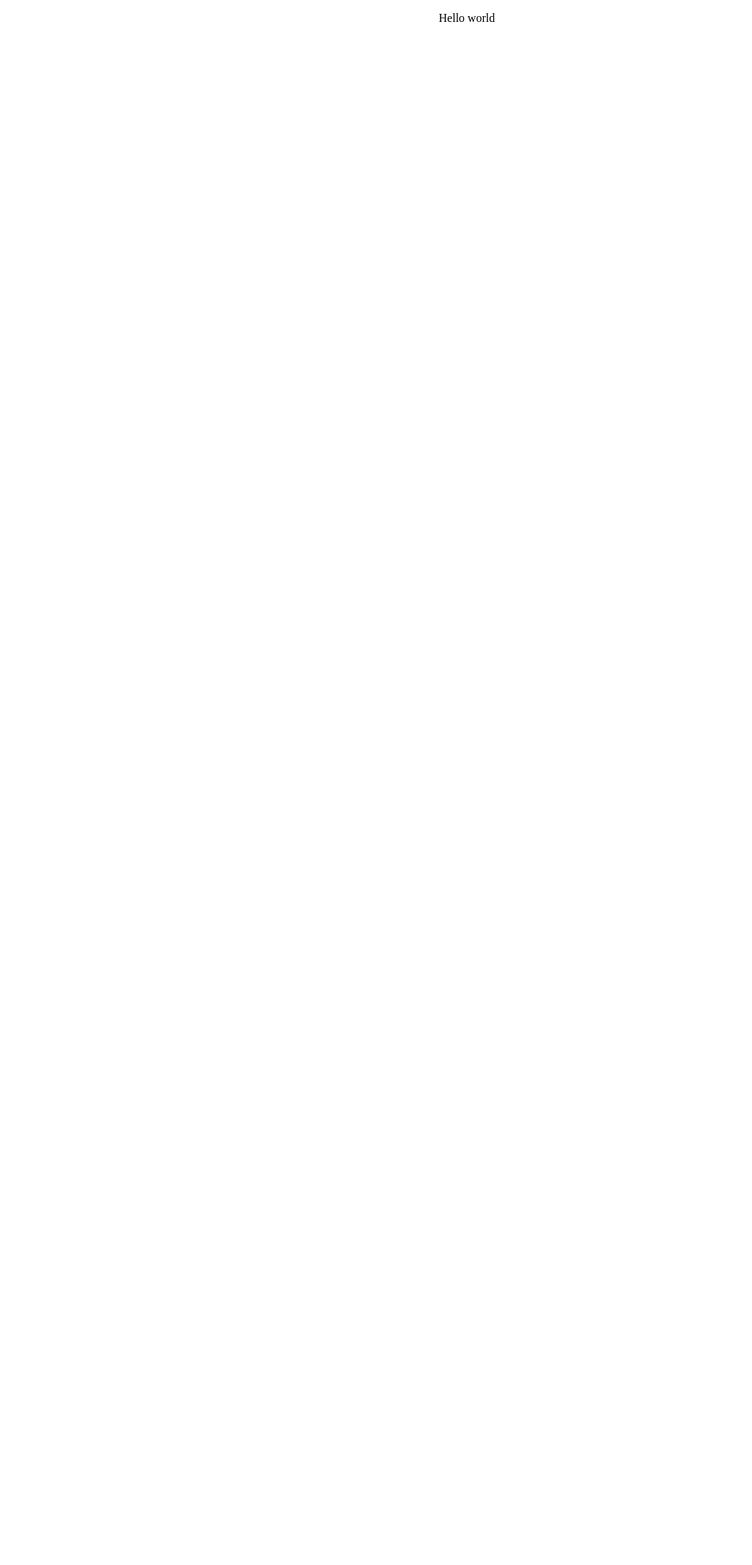
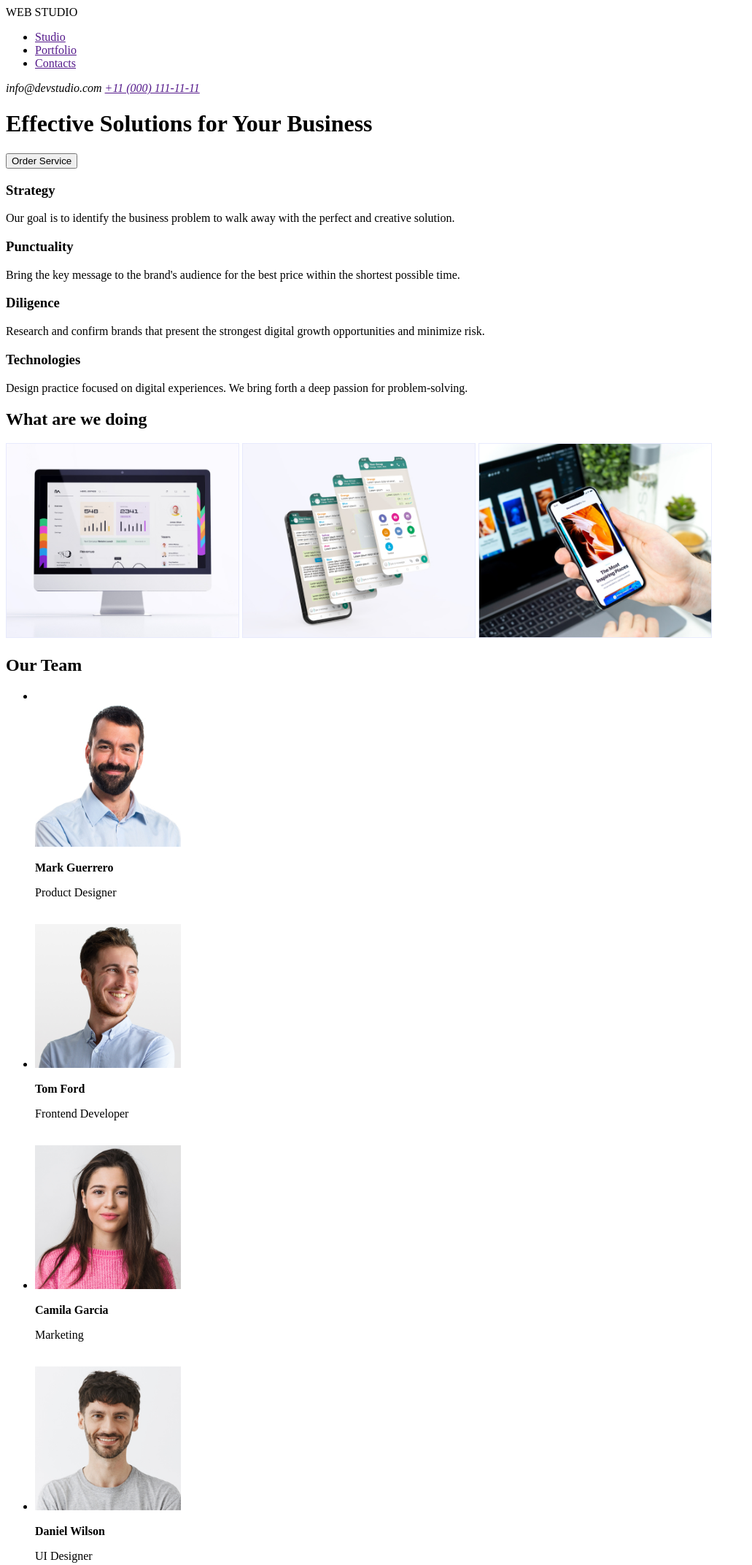
Before and after one commit to bohdan2332/goit-markup-hw-01, a plain HTML site: page index.html in a window 1280 px wide. Shown: the top 2144 px of the page at 73% size, without its empty margins (0-1031 px from the left). Before the commit the page ends 800 px from the top, so only its background shows below. Drawn offline with Linux system fonts and the light colour scheme.

Commit message:
project.1 done

```diff
--- a/index.html
+++ b/index.html
@@ -5,6 +5,129 @@
     <title>Project 1</title>
   </head>
   <body>
-   <p align=center> Hello world</p>
-  </body>
-</html>
+   <header>
+    <span class="logo">WEB</span>
+     <span class="logo__header">STUDIO</span>
+
+
+
+     <!-- Main navigation -->
+     <nav>
+       <ul>
+
+        <li><a href="">Studio</a></li>
+        <li><a href="">Portfolio</a></li>
+        <li><a href="">Contacts</a></li>
+
+       </ul>
+     </nav>
+
+        <address>
+
+          <a>info@devstudio.com</a>
+          <a href="">+11 (000) 111-11-11</a>
+
+        </address>
+
+
+
+     <h1>Effective Solutions
+      for Your Business</h1>
+
+     <button type="button">Order Service</button>
+
+   </header>
+
+    <!-- Body section -->
+
+   <main>
+
+    <h3>Strategy</h3>
+      <p>Our goal is to identify the business
+        problem to walk away with the perfect and creative solution. </p>
+
+      <h3>Punctuality</h3>
+       <p>Bring the key message to the brand's audience for the best price within the shortest possible time.</p>
+
+
+       <h3>Diligence</h3>
+         <p>Research and confirm brands that present the strongest digital growth opportunities and minimize risk.</p>
+
+
+
+       <h3>Technologies</h3>
+        <p>Design practice focused on digital experiences. We bring forth a deep passion for problem-solving.</p>
+
+
+        <h2>What are we doing</h2>
+        <img src="images/Rectangle 71.jpg" alt="iMac" width="320" />
+        <img src="images/Rectangle 71 (1).jpg" alt="A phone with mesadges" width="320" />
+        <img src="images/Rectangle 71 (2).jpg" alt="a phone and macbook on the table" width="320" />
+
+
+      </main>
+
+
+   <footer>
+
+     <section>
+
+        <h2>Our Team</h2>
+
+    <ul>
+
+   <li></li>
+    <img src="images/img.jpg" alt="Product Designer" width="200px" /></a>
+
+    <p><b>Mark Guerrero</b></p>
+    <p>Product Designer</p><br>
+
+
+      </li>
+
+
+      <li>
+          <img src="images/img (1) (1).png" alt="Frontend Developer" width="200px" /></a>
+
+          <p><b>Tom Ford</b></p>
+            <p>Frontend Developer</p><br>
+
+
+        </li>
+
+        <li>
+
+          <img src="images/img (2).jpg" alt="Product Designer" width="200px" /></a>
+
+
+         <p><b>Camila Garcia</b></p>
+         <p>Marketing</p><br>
+
+        </li>
+
+        <li>
+
+    <img src="images/img (3).jpg" alt="Product Designer" width="200px" /></a>
+
+    <p><b>Daniel Wilson</b></p>
+    <p>UI Designer</p><br>
+
+
+       </li>
+
+
+
+          </ul>
+
+</section>
+
+<span class="logo__footer">WEB</span>
+<a>STUDIO</a>
+
+ <pre>Increase the flow of customers and
+   sales for your businesswith digital
+    marketing & growth solutions.</pre>
+
+
+
+    </footer>
```
Also changed, not shown: assets/style.css (added), images/Rectangle 71 (1).jpg (added), images/Rectangle 71 (2).jpg (added), images/Rectangle 71.jpg (added), images/img (1) (1).png (added), images/img (1).jpg (added), images/img (2).jpg (added), images/img (3).jpg (added), images/img.jpg (added).
